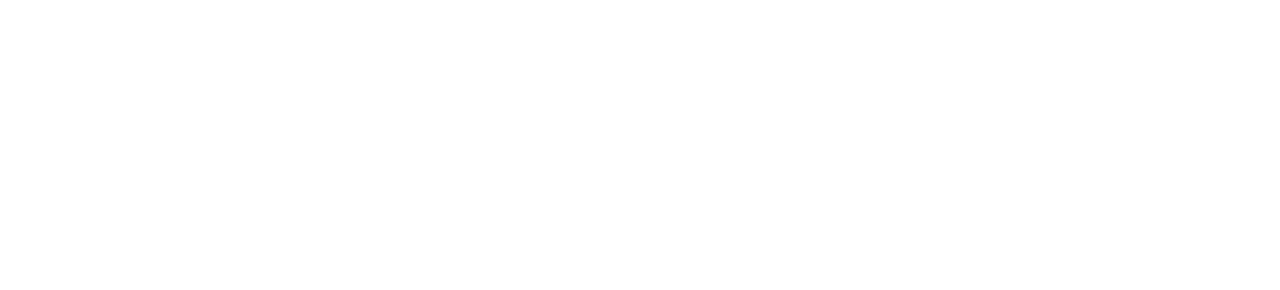
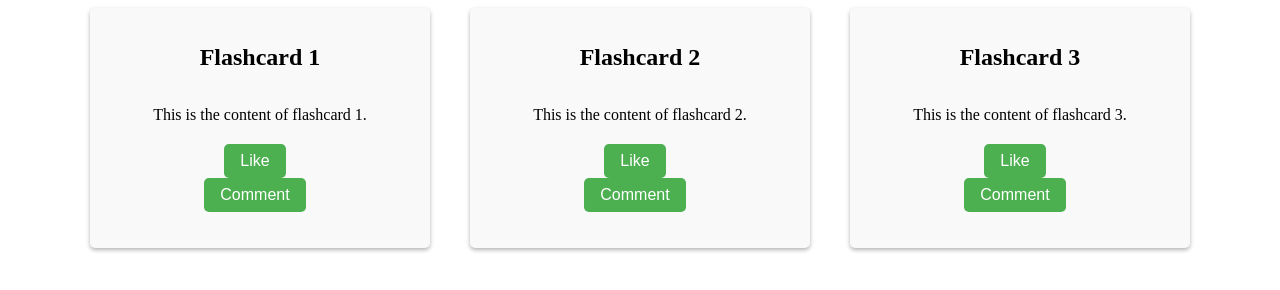
Before and after one commit to x2ARM/tRon, a plain HTML site: page index.html in a window 1280 px wide. Drawn offline with Linux system fonts and the light colour scheme.

Commit message:
UI initial

```diff
--- a/index.css
+++ b/index.css
@@ -0,0 +1,59 @@
+.flashcard-container {
+    display: flex;
+    justify-content: center;
+    align-items: center;
+  }
+
+  .flashcard {
+    width: 300px;
+    height: 200px;
+    background-color: #f9f9f9;
+    border-radius: 5px;
+    box-shadow: 0px 2px 4px rgba(0, 0, 0, 0.3);
+    padding: 20px;
+    margin: 0 20px;
+    display: flex;
+    flex-direction: column;
+    justify-content: center;
+    align-items: center;
+  }
+
+  .flashcard h2 {
+    margin-top: 0;
+  }
+
+  .flashcard p {
+    margin-bottom: 20px;
+  }
+
+  .like-btn, .comment-btn {
+    background-color: #4CAF50;
+    border: none;
+    color: white;
+    padding: 8px 16px;
+    text-align: center;
+    text-decoration: none;
+    display: inline-block;
+    font-size: 16px;
+    border-radius: 5px;
+    cursor: pointer;
+    margin-right: 10px;
+  }
+
+  .like-btn:hover, .comment-btn:hover {
+    background-color: #3e8e41;
+  }
+
+  .comment-form {
+    margin-top: 20px;
+  }
+
+  .comment-form label {
+    display: block;
+    margin-bottom: 10px;
+  }
+
+  .comment-form input[type=text] {
+    width: 100%;
+    padding: 12px 20px;
+    margin-bottom:
--- a/index.html
+++ b/index.html
@@ -8,6 +8,44 @@
     <link rel="stylesheet" href="index.css">
 </head>
 <body>
+
+    <div class="flashcard-container">
+        <div class="flashcard">
+          <h2>Flashcard 1</h2>
+          <p>This is the content of flashcard 1.</p>
+          <button class="like-btn">Like</button>
+          <button class="comment-btn">Comment</button>
+          <form class="comment-form" style="display: none;">
+            <label for="comment">Leave a comment:</label>
+            <input type="text" id="comment" name="comment" placeholder="Enter your comment...">
+            <button type="submit">Submit</button>
+          </form>
+        </div>
+        <div class="flashcard">
+          <h2>Flashcard 2</h2>
+          <p>This is the content of flashcard 2.</p>
+          <button class="like-btn">Like</button>
+          <button class="comment-btn">Comment</button>
+          <form class="comment-form" style="display: none;">
+            <label for="comment">Leave a comment:</label>
+            <input type="text" id="comment" name="comment" placeholder="Enter your comment...">
+            <button type="submit">Submit</button>
+          </form>
+        </div>
+        <div class="flashcard">
+          <h2>Flashcard 3</h2>
+          <p>This is the content of flashcard 3.</p>
+          <button class="like-btn">Like</button>
+          <button class="comment-btn">Comment</button>
+          <form class="comment-form" style="display: none;">
+            <label for="comment">Leave a comment:</label>
+            <input type="text" id="comment" name="comment" placeholder="Enter your comment...">
+            <button type="submit">Submit</button>
+          </form>
+        </div>
+      </div>
+
+
     <script src="index.js"></script>
 </body>
 </html>
--- a/index.js
+++ b/index.js
@@ -0,0 +1,14 @@
+const commentBtn = document.querySelector('.comment-btn');
+commentBtn.addEventListener('click', () => {
+  const commentForm = document.createElement('form');
+  const commentInput = document.createElement('input');
+  const commentSubmitBtn = document.createElement('button');
+
+  commentInput.type = 'text';
+  commentSubmitBtn.type = 'submit';
+  commentSubmitBtn.innerText = 'Submit';
+
+  commentForm.appendChild(commentInput);
+  commentForm.appendChild(commentSubmitBtn);
+  commentBtn.parentNode.appendChild(commentForm);
+});
```
